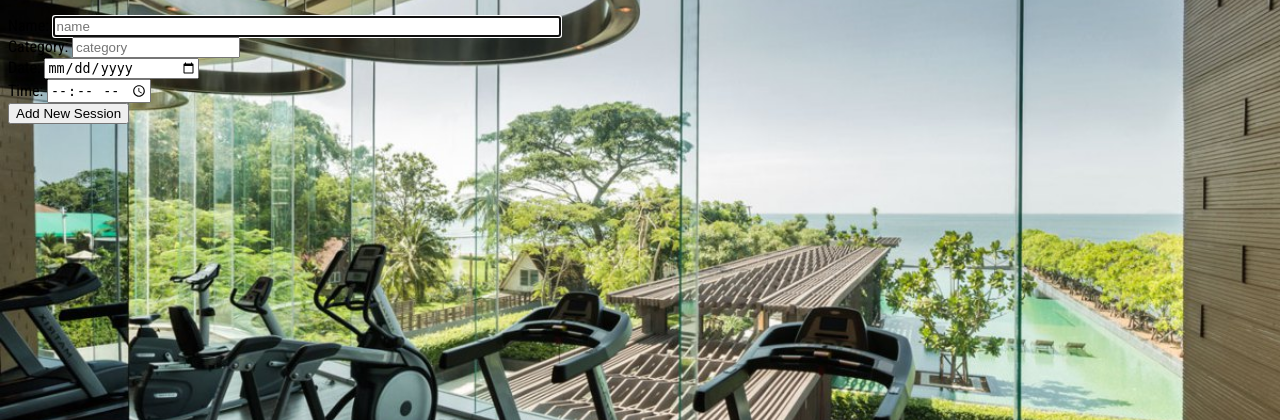
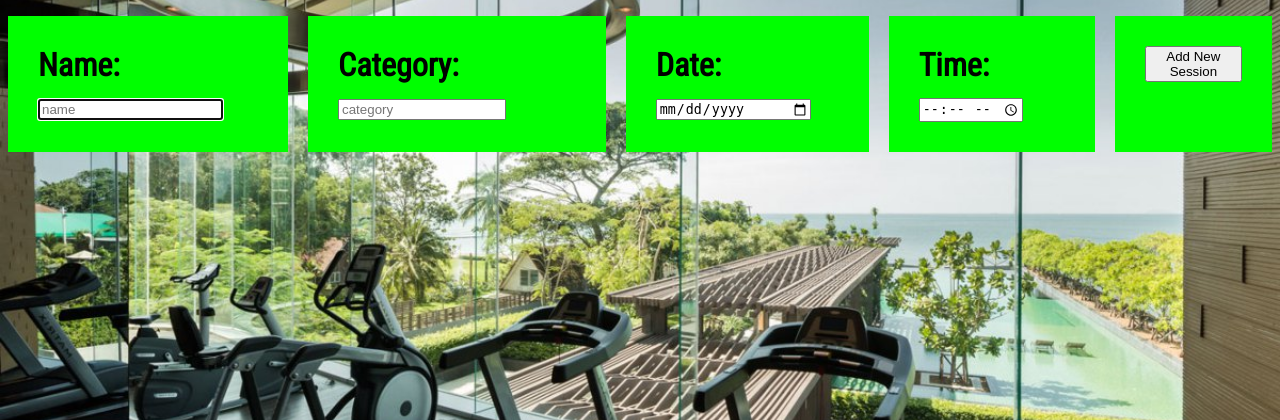
Before and after one commit to nls20/Gym_App_Project, a Flask app: page /sessions/new in a window 1280 px wide. Shown: the part 180-600 px from the top of the page. Run offline with Flask 2, Linux system fonts and the light colour scheme; data that the repository does not hold is empty; some libraries are stand-ins or nearby versions.

Commit message:
fixing issue with flex box

```diff
--- a/static/css/bookings.css
+++ b/static/css/bookings.css
@@ -84,30 +84,35 @@
 
 
 .new-booking-container {
-        max-width: 1300px;
-        margin: 40px auto 0 auto;
+        max-width: 2000px;
+        /* margin: 40px auto 0 auto;
         line-height: 1.65;
         padding: 20px 50px;
-        position:absolute;
+        position:absolute; */
+        /* flex-flow: row wrap;
+        flex-direction: row;
+        align-content: space-between;
+        justify-content: space-between; */
+        text-align: center;
+        display: grid;
+        grid-template-columns: (4, 3fr);
+        row-gap: 1em;
         display: flex;
-        flex-flow: row wrap;
-        align-content: space-between;
-        justify-content: space-between;
-        display:inline-flex;
-        text-align: center;
+        column-gap:20px;
+        justify-content: space-evenly;
+
     }
 
 .new-booking-1 {
     height: auto;
-    width: 24%;
-    padding: 60px 60px;
+    width: 500px;
+    padding: 40px 40px;
     box-sizing: border-box;
     font-size: 26px;
     font-weight: 600;
     text-shadow: 0 0 5px black;
     margin-bottom: 40px;
     background-color: rgba(64, 224, 208, 0.26);
-    justify-content: space-around;
     color:white;
 }
 
@@ -117,6 +122,7 @@
     margin-left: 590px;
 
 }
+
 
 .new-booking-button {
 
--- a/static/css/sessions.css
+++ b/static/css/sessions.css
@@ -1,18 +1,4 @@
 .create-session-container {
-    /* max-width: 1300m; */
-    /* margin: 40px auto 0 auto; */
-    /* line-height: 1.65; */
-    /* padding: 20px 60px; */
-    /* display: flex;
-    flex-wrap: wrap;
-    flex-basis:100%; */
-    /* height: auto;
-    width: 100%;
-    background-size: auto;
-    background-repeat: no-repeat;
-    background-position: center center;
-    margin: 40px;
-    padding: 60px; */
     position:relative;
     display: flex;
     flex-wrap: wrap;
@@ -27,24 +13,7 @@
     font-size: 2.0vw;
     font-weight: 600;
     color: black;
-    /* text-align: center; */
 }
-
-/* .create-session-2 {
-    padding: 20px;
-    box-sizing: border-box;
-    margin-bottom: 20px;
-    background-color: rgba(64, 224, 208, 0.26);
-    font-size: 1.5vw;
-    font-weight: 600;
-    color: white;
-    text-align: left;
-    flex-grow: 0.5;
-} */
-
-/* .create-session-2 a {
-    text-decoration: none;
-} */
 
 .create-session-1 h1 {
     color: black;
@@ -54,29 +23,6 @@
     text-shadow: 0 0 3px white;
 }
 
-/* .create-session-2 li {
-    list-style-type: none;
- } */
-
- /* .create-session-2-button a {
-    background-color: #60B99A;
-    border: none;
-    color: white;
-    font-size: 20px;
-    padding: 16px 20px;
-    text-decoration: none;
-    margin: 4px 4px;
-    cursor: pointer;
-    font-family: 'Roboto Condensed', sans-serif;
-
-} */
-
-
-/* .create-session-2-button a:hover{
-    background-color: gray;
-}  */
-
-
 .table-name-button {
     background-color: #60B99A;
     border: none;
@@ -84,7 +30,6 @@
     font-size: 20px;
     padding: 16px 20px;
     text-decoration: none;
-    /* margin: 4px 4px; */
     cursor: pointer;
     font-family: 'Roboto Condensed', sans-serif;
     text-align: center;
@@ -143,7 +88,6 @@
 .session-table {
     table-layout: fixed;
     width: 1000px;
-    /* border: 3px solid white; */
     border-spacing: 0.5rem;
     border-collapse: collapse;
     text-align: left;
@@ -151,7 +95,6 @@
 
 .session-table tr {
     background-color: rgba(255, 255, 255, 0.5);
-    /* border: 1px solid #ddd; */
     padding: .35em;
 }
 
@@ -189,3 +132,43 @@
 #delete {
     width: 100px;
 }
+
+
+.new-session-container {
+    display: grid;
+    grid-template-columns: repeat(4, 1fr);
+    background-color: none;
+    row-gap: 1em;
+    display:flex;
+    column-gap: 20px;
+}
+
+.new-session-1 {
+    background-color: lime;
+    flex: auto;
+    padding: 30px;
+    font-size: 2.5vw;
+    font-weight: 600;
+}
+
+
+.new-member-button {
+
+    /* background-color: #60B99A;
+    border: none;
+    color: white;
+    font-size: 25px;
+    padding: 20px 20px;
+    text-decoration: none;
+    margin: 4px 2px;
+    cursor: pointer;
+    font-family: 'Roboto Condensed', sans-serif;
+} */
+
+.new-booking-member:hover {
+/* background-color: gray; */
+}
+
+#member-name {
+    width: 50px;
+}
--- a/static/css/style.css
+++ b/static/css/style.css
@@ -6,7 +6,4 @@ body {
     background-repeat: no-repeat;
     background-size: cover;
     background-attachment: fixed;
-    /* display: grid; */
-    /* justify-content: center; */
-    /* align-items: center;  */
     }
--- a/templates/bookings/new.html
+++ b/templates/bookings/new.html
@@ -37,11 +37,12 @@
     </div>
 
 
-   <div class="new-booking-1-last">
-     <p><button class="new-booking-button" type='submit' value="Submit">Submit</button></p>
+   <div class="new-booking-1">
+     <p id="no-border"><button class="new-booking-button" type='submit' value="Submit">Submit</button></p>
 </div>
 </form>
 </div>
 
 
+
 {% endblock %}
--- a/templates/sessions/new.html
+++ b/templates/sessions/new.html
@@ -1,30 +1,32 @@
 {% extends "base.html" %}
 {% block content %}
-
+<div class="new-session-container">
+  <div class="new-session-1">
 <form action="/sessions" method="post">
-
-  <div>
     <label for="name">Name:</label>
-    <input type="text" id="name" name="name" placeholder="name" required autofocus>
+    <input id="member-name" type="text" id="name" name="name" placeholder="name" required autofocus>
   </div>
 
-  <div>
+  <div class="new-session-1">
     <label for="category">Category:</label>
     <input type="text" id="category" name="category" placeholder="category" required autofocus>
   </div>
 
-  <div>
+<div class="new-session-1">
       <label for="date">Date:</label>
       <input type="date" id="date" name="date" placeholder="date" required autofocus>
-  </div>
+ </div>
 
-  <div>
+ <div class="new-session-1">
     <label for="time">Time:</label>
     <input type="time" id="time" name="time" placeholder="time" required autofocus>
 </div>
 
+<div class="new-session-1">
   <button type="submit">Add New Session</button>
+</div>
 
 </form>
+</div>
 
 {% endblock %}
```
Also changed, not shown: static/css/members.css (+0 -13 lines).
